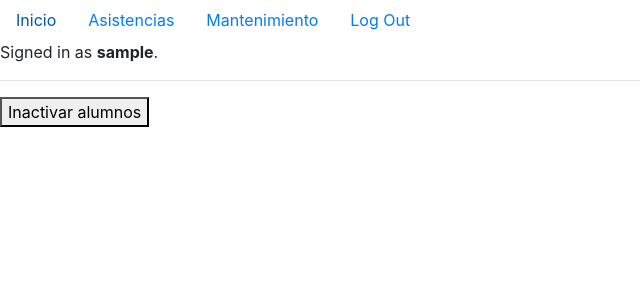
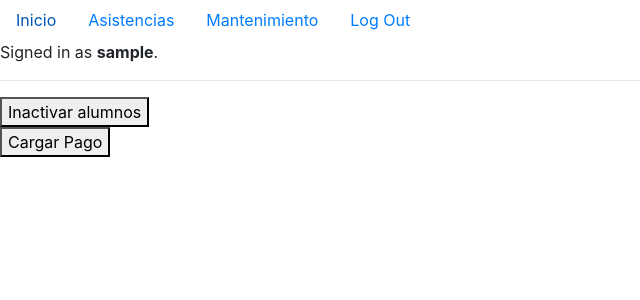
Before and after one commit to mcamachog1/aresolver, a Django app: page /mantenimiento in a window 1280 px wide. Shown: the top 300 px of the page, without its empty margins (0-640 px from the left). Run offline with Django 3.2, Linux system fonts and the light colour scheme; the visitor is signed in with stand-in values (Sample User, id 1); parts of the project's set-up code (start-up, migrations or seed data) failed here and were passed over; some libraries are stand-ins or nearby versions.

Commit message:
cambios de pagos

```diff
--- /dev/null
+++ b/academy/templates/academy/cargar_pago.html
@@ -0,0 +1,3 @@
+<form action="{% url 'cargar_pago' %}" method="post">
+    {% include "academy/alumno_input_form.html" %}
+</form>
--- a/academy/templates/academy/index.html
+++ b/academy/templates/academy/index.html
@@ -6,6 +6,7 @@
   document.addEventListener('DOMContentLoaded', function () {
     if (document.querySelector('#boton-inactivar-alumnos') != null)
       document.querySelector('#boton-inactivar-alumnos').addEventListener('click', () => inactivar_alumnos())
+
 
     function inactivar_alumnos(){
       fetch('api/inactivar_alumnos')
@@ -36,6 +37,10 @@
       {% else %}
         <div id="mantenimiento">
           <button id="boton-inactivar-alumnos">Inactivar alumnos</button>
+          <form  action="{% url 'cargar_pago' %}">
+            {% csrf_token %}
+            <button type="submit">Cargar Pago</button>
+          </form>
         </div>
       {% endif %}
     {% endif %}
--- a/academy/urls.py
+++ b/academy/urls.py
@@ -12,6 +12,8 @@ urlpatterns = [
     # editar-alumno
     path("editar-alumno/<int:id>", views.editar_alumno, name="editar_alumno"),
     path("mantenimiento", views.mantenimiento, name="mantenimiento"),
+    # cargar-pago
+    path("cargar-pago", views.cargar_pago, name="cargar_pago"),
 
     # Api Routes
     path("api/asistencias/<int:alumno_id>", views.api_asistencias, name="api_asistencias"),
--- a/academy/views.py
+++ b/academy/views.py
@@ -34,6 +34,15 @@ def api_inactivar_alumnos(request):
             "message": f"se inactivaron tanto alumnos"
         }, status=201)
 
+def cargar_pago(request, alumno_id=None):
+    if request.method == 'GET':
+        return render(request, "academy/cargar_pago.html", {
+            "variable":'mantenimiento'
+        })
+    elif request.method == 'POST':
+        return HttpResponse("Metodo no manejado")
+    else:
+        return HttpResponse("Metodo no manejado")
 
 def asistencia(request):
     if request.method == 'GET':
```
Also changed, not shown: academy/templates/academy/alumno_input_form.html (added, +9 -0 lines), academy/templates/academy/asistencia.html (+1 -9 lines).
